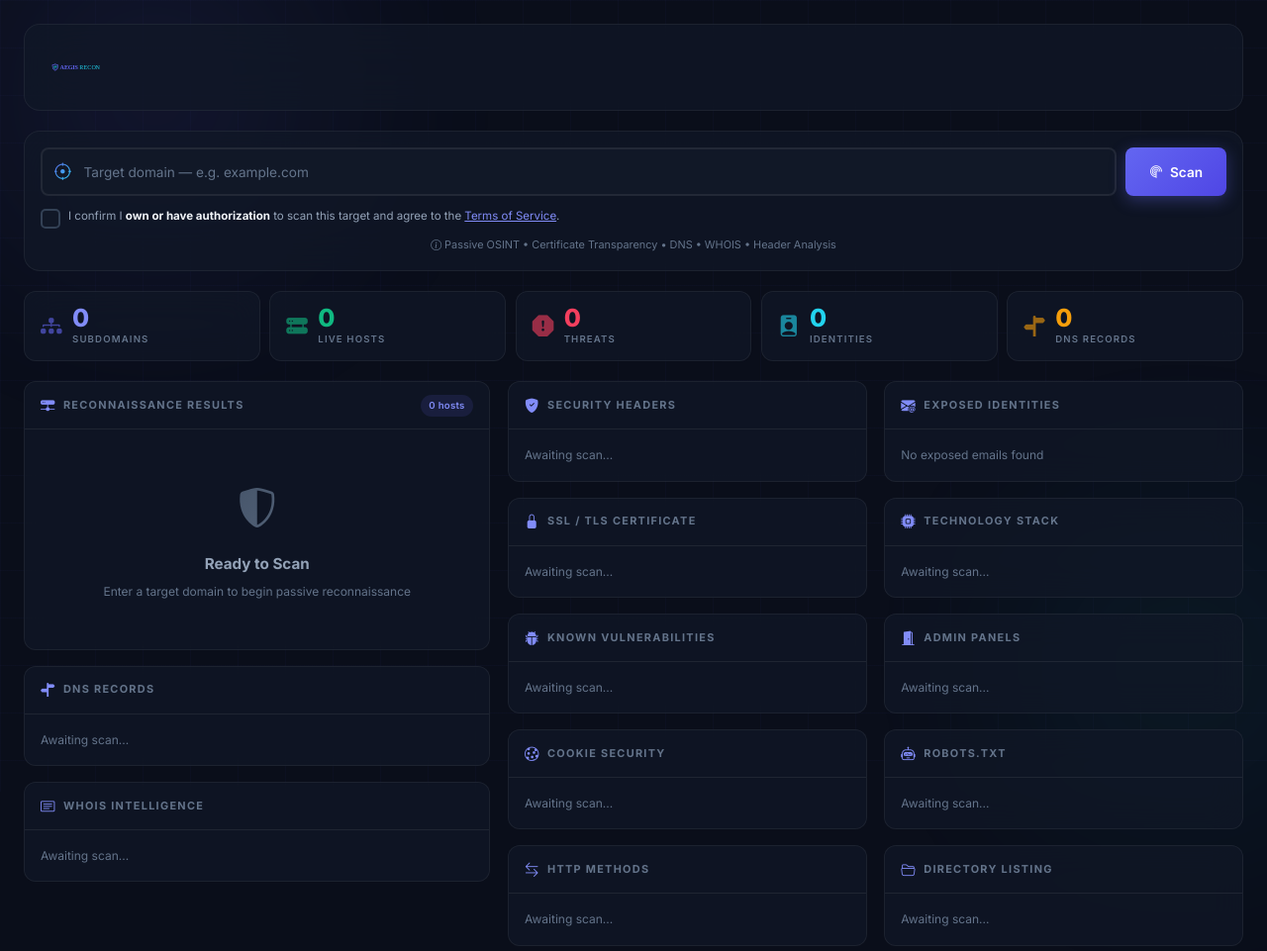
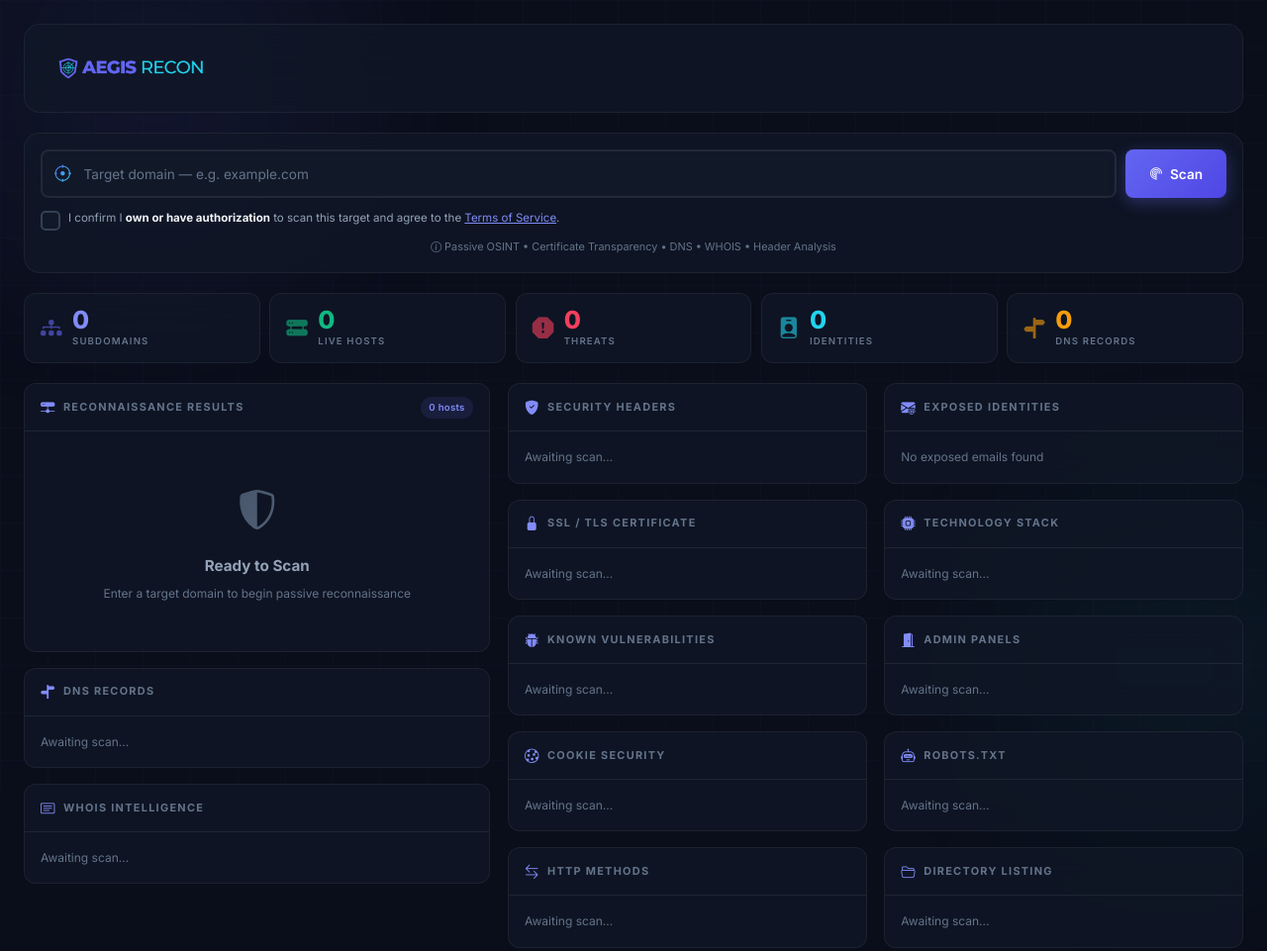
Before and after one commit to Vexx-bit/Aegis-Recon, a plain HTML site: page frontend/index.html in a window 1280 px wide. Shown: the top 961 px of the page at 99% size. Drawn offline with nearby package versions, Linux system fonts and the light colour scheme.

Commit message:
Fix topbar logo — switch to PNG, use negative margin to compensate square canvas
- Root cause: both SVG and PNG have 500x500 / 2000x2000 square canvas with logo content centered in a small horizontal strip
- Switched to aegis-logo.png (4x raster, crisper rendering)
- height: 120/140/160px with negative margins (-40/-46/-52px) to render the content portion at proper size without bloating the topbar

```diff
--- a/frontend/css/aegis.css
+++ b/frontend/css/aegis.css
@@ -184,8 +184,10 @@ code, pre { font-family: var(--ff-mono); }
   align-items: center;
 }
 .topbar__logo {
-  height: 40px;
+  height: 120px;
   width: auto;
+  margin: -40px 0;
+  object-fit: contain;
 }
 .topbar__right {
   display: flex;
@@ -194,10 +196,10 @@ code, pre { font-family: var(--ff-mono); }
 }
 @media (min-width:600px) {
   .topbar { padding: 1rem 1.5rem; }
-  .topbar__logo { height: 48px; }
+  .topbar__logo { height: 140px; margin: -46px 0; }
 }
 @media (min-width:1200px) {
-  .topbar__logo { height: 54px; }
+  .topbar__logo { height: 160px; margin: -52px 0; }
 }
 
 /* ═══════════════════════════════════════════════
--- a/frontend/index.html
+++ b/frontend/index.html
@@ -71,7 +71,7 @@
       <header class="topbar">
         <div class="topbar__brand">
           <a href="/" class="topbar__logo-link">
-            <img src="assets/aegis-logo.svg" alt="Aegis Recon" class="topbar__logo" />
+            <img src="assets/aegis-logo.png" alt="Aegis Recon" class="topbar__logo" />
           </a>
         </div>
         <div class="topbar__right">
```
